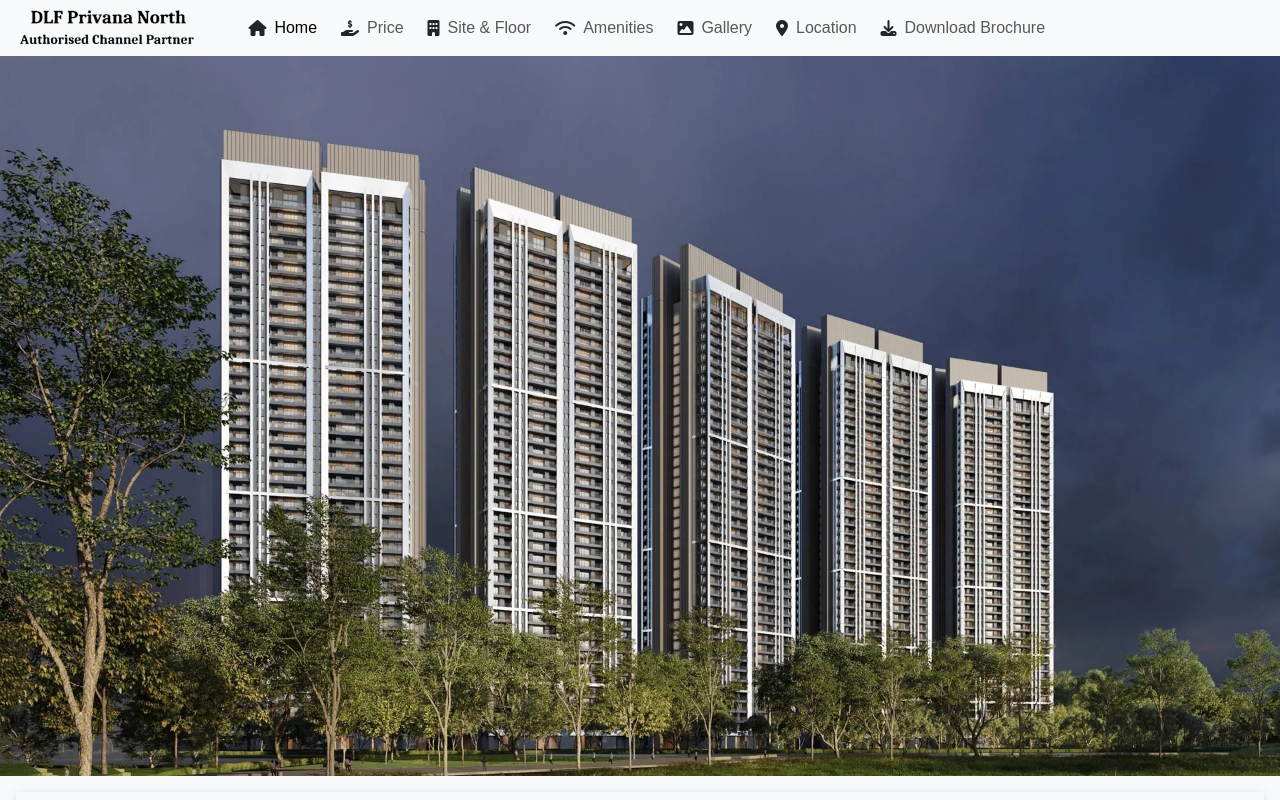
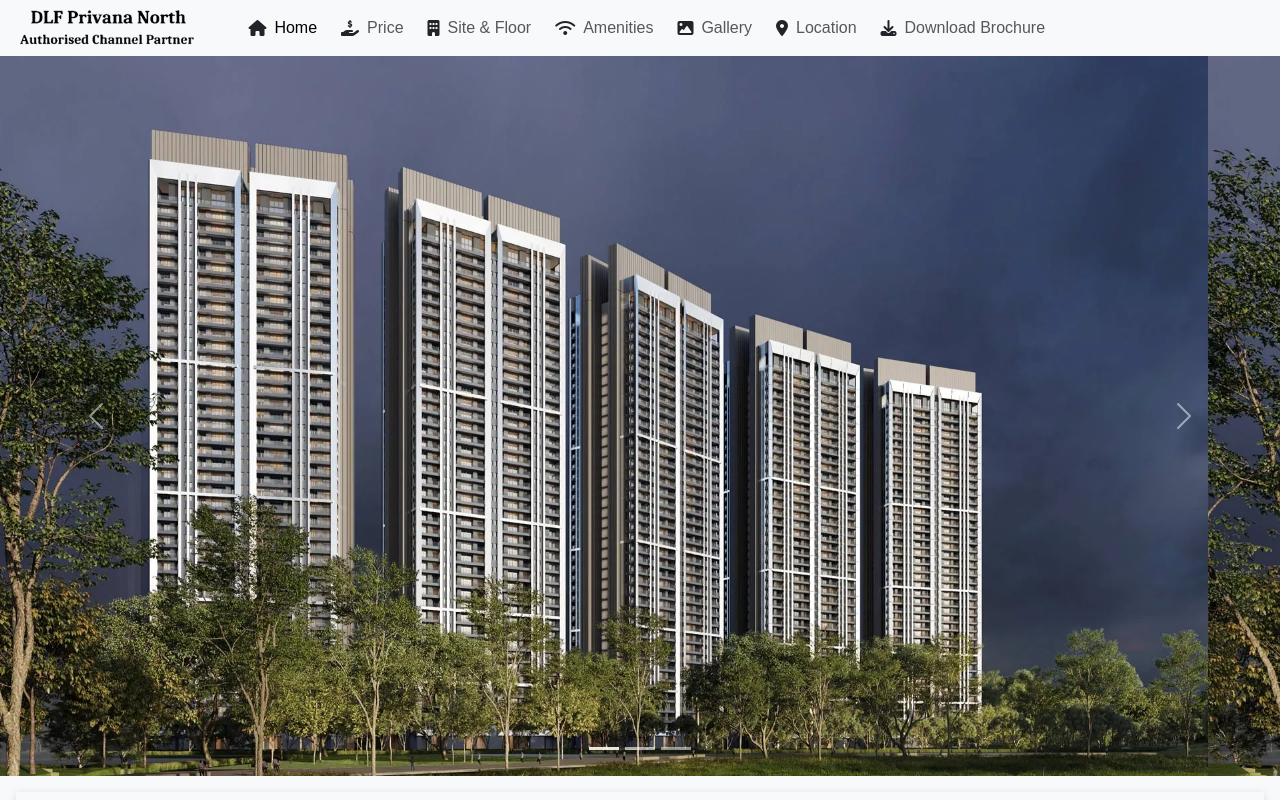
Before and after one commit to samratkaran/DLF_Privana, a plain HTML site: page index.html in a window 1280 px wide. Shown: the top 800 px of the page. Drawn offline with nearby package versions, Linux system fonts and the light colour scheme.

Commit message:
chnaged done

```diff
--- a/index.css
+++ b/index.css
@@ -1,9 +1,18 @@
 
 
-.banner-image{
-    width: 100%;
-    height: 90vh;
+/* Set the height of the carousel item */
+/* Set the height of the carousel item */
+.carousel-inner {
+  height: 90vh; /* 85% of the viewport height */
 }
+
+/* Adjust the images inside the carousel */
+.carousel-inner img {
+  height: 100%; /* Ensure the image height takes up 100% of the carousel item's height */
+  width: auto;  /* Maintain the image's aspect ratio */
+}
+
+
 a{
     text-decoration: none;
 }
@@ -317,6 +326,7 @@ align-items: center;
 
  }
  .right-div{
+  border: 1px solid black;
   padding: 20px;
   display: flex;
   padding-top: 2rem;
--- a/index.html
+++ b/index.html
@@ -66,10 +66,33 @@
     </header>
 
     <main>
-        <div class="banner-first" id="home">
-            <img src="./assets/banner-23.webp" alt=""  class="banner-image" >
+        <div id="carouselExampleIndicators" class="carousel slide" data-bs-ride="carousel">
+            <div class="carousel-indicators">
+              <button type="button" data-bs-target="#carouselExampleIndicators" data-bs-slide-to="0" class="active" aria-current="true" aria-label="Slide 1"></button>
+              <button type="button" data-bs-target="#carouselExampleIndicators" data-bs-slide-to="1" aria-label="Slide 2"></button>
+              <button type="button" data-bs-target="#carouselExampleIndicators" data-bs-slide-to="2" aria-label="Slide 3"></button>
+            </div>
+            <div class="carousel-inner">
+              <div class="carousel-item active">
+                <img src="./assets/banner-23.webp" class="d-block w-100" alt="...">
+              </div>
+              <div class="carousel-item">
+                <img src="./assets/banner-23.webp" class="d-block w-100" alt="...">
+              </div>
+              <div class="carousel-item">
+                <img src="./assets/banner-23.webp" class="d-block w-100" alt="...">
+              </div>
+            </div>
+            <button class="carousel-control-prev" type="button" data-bs-target="#carouselExampleIndicators" data-bs-slide="prev">
+              <span class="carousel-control-prev-icon" aria-hidden="true"></span>
+              <span class="visually-hidden">Previous</span>
+            </button>
+            <button class="carousel-control-next" type="button" data-bs-target="#carouselExampleIndicators" data-bs-slide="next">
+              <span class="carousel-control-next-icon" aria-hidden="true"></span>
+              <span class="visually-hidden">Next</span>
+            </button>
+          </div>
 
-        </div>
 
         <div class="overview-section" id="overview">
             <h1 class="text-center mt-3" >Overview</h1>
--- a/index.js
+++ b/index.js
@@ -58,9 +58,9 @@ document.querySelectorAll(".open-popup-trigger").forEach((trigger) => {
 });
 
 // Automatically show the popup every 10 seconds
-setInterval(() => {
-  const button = document.querySelector(".open-popup-trigger");
-  if (button) {
-    showPopup({ currentTarget: button }); // Trigger popup programmatically
-  }
-}, 10000); // This will show the popup every 10 seconds
+// setInterval(() => {
+//   const button = document.querySelector(".open-popup-trigger");
+//   if (button) {
+//     showPopup({ currentTarget: button }); // Trigger popup programmatically
+//   }
+// }, 10000); // This will show the popup every 10 seconds
```
